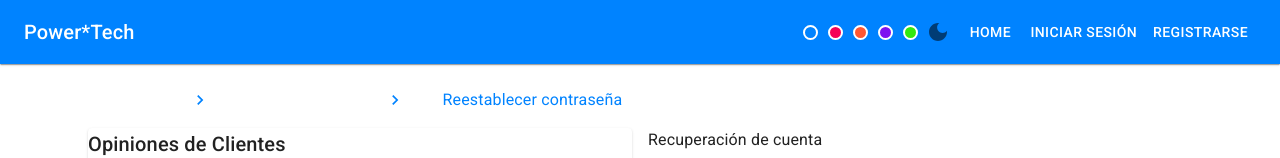
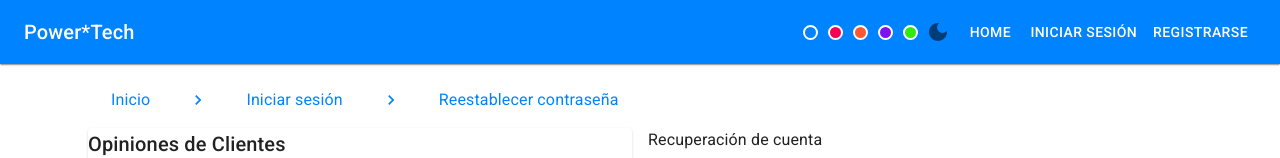
Before and after one commit to Ivanchis1515/React-MUI, a React (Vite) app: page /forgot-password in a window 1280 px wide. Shown: the top 158 px of the page. Built offline with nearby package versions, Linux system fonts and the light colour scheme.

Commit message:
Arreglo de breadCumbs

```diff
--- a/src/Pages/Accesorios.jsx
+++ b/src/Pages/Accesorios.jsx
@@ -85,10 +85,12 @@ const Accesorios = () => {
                         separator={<NavigateNextIcon fontSize="small" />}
                         aria-label="breadcrumb"
                         style={{ color: theme.palette.primary.main }}
-                        sx={{ mt: 1, mb: 1, p: 1, bgcolor: 'primary', borderRadius: 1 }}
+                        sx={{ mt: 1, mb: 1, p: 1 }}
                     >
-                        <RouterLink color="inherit" to="/">
-                            Inicio
+                        <RouterLink to="/" >
+                            <Typography color="primary">
+                                Inicio
+                            </Typography>
                         </RouterLink>
                         <Typography color="primary">Accesorios</Typography>
                     </Breadcrumbs>
--- a/src/Pages/Audio.jsx
+++ b/src/Pages/Audio.jsx
@@ -84,10 +84,12 @@ const Audio = () => {
                         separator={<NavigateNextIcon fontSize="small" />}
                         aria-label="breadcrumb"
                         style={{ color: theme.palette.primary.main }}
-                        sx={{ mt: 1, mb: 1, p: 1, bgcolor: 'primary', borderRadius: 1 }}
+                        sx={{ mt: 1, mb: 1, p: 1 }}
                     >
-                        <RouterLink color="inherit" to="/">
-                            Inicio
+                        <RouterLink to="/" >
+                            <Typography color="primary">
+                                Inicio
+                            </Typography>
                         </RouterLink>
                         <Typography color="primary">Audio y Video</Typography>
                     </Breadcrumbs>
--- a/src/Pages/Camaras.jsx
+++ b/src/Pages/Camaras.jsx
@@ -84,10 +84,12 @@ const Camaras = () => {
                         separator={<NavigateNextIcon fontSize="small" />}
                         aria-label="breadcrumb"
                         style={{ color: theme.palette.primary.main }}
-                        sx={{ mt: 1, mb: 1, p: 1, bgcolor: 'primary', borderRadius: 1 }}
+                        sx={{ mt: 1, mb: 1, p: 1 }}
                     >
-                        <RouterLink color="inherit" to="/">
-                            Inicio
+                        <RouterLink to="/" >
+                            <Typography color="primary">
+                                Inicio
+                            </Typography>
                         </RouterLink>
                         <Typography color="primary">Cámaras y Fotografía</Typography>
                     </Breadcrumbs>
--- a/src/Pages/Computadoras.jsx
+++ b/src/Pages/Computadoras.jsx
@@ -4,9 +4,9 @@ import { Container, Typography, TextField, Grid } from "@mui/material";
 import { useTheme } from '@mui/material/styles';
 import Breadcrumbs from '@mui/material/Breadcrumbs'; //migajas de pan
 import { Link as RouterLink } from 'react-router-dom'; //manejador para no recargar la pagina
-import NavigateNextIcon from '@mui/icons-material/NavigateNext';
 
 //iconos
+import NavigateNextIcon from '@mui/icons-material/NavigateNext';
 
 //recursos
 import IndividuallyProduct from "../Components/ComponentUI/IndividuallyProduct";
@@ -87,12 +87,16 @@ const Computadoras = () => {
                 <Grid item xs={12} md={6}>
                     <Breadcrumbs
                         separator={<NavigateNextIcon fontSize="small" />}
-                        aria-label="breadcrumb"
+                        // aria-label="breadcrumb"
                         style={{ color: theme.palette.primary.main }}
-                        sx={{ mt: 1, mb: 1, p: 1, bgcolor: 'primary', borderRadius: 1 }}
+                        sx={{ mt: 1, mb: 1, p: 1, borderRadius: 1}}
                     >
-                        <RouterLink color="primary" to="/">
-                            Inicio
+                        <RouterLink
+                            to="/"
+                        >
+                            <Typography color="primary">
+                                Inicio
+                            </Typography>
                         </RouterLink>
                         <Typography color="primary">Computadoras</Typography>
                     </Breadcrumbs>
--- a/src/Pages/ForgotPassword.jsx
+++ b/src/Pages/ForgotPassword.jsx
@@ -48,13 +48,17 @@ const ForgotPassword = () => {
                         separator={<NavigateNextIcon fontSize="small" />}
                         aria-label="breadcrumb"
                         style={{ color: theme.palette.primary.main }}
-                        sx={{ mt: 1, mb: 1, p: 1, bgcolor: 'primary', borderRadius: 1 }}
+                        sx={{ mt: 1, mb: 1, p: 1 }}
                     >
-                        <RouterLink color="inherit" to="/">
-                            Inicio
+                        <RouterLink to="/" >
+                            <Typography color="primary">
+                                Inicio
+                            </Typography>
                         </RouterLink>
-                        <RouterLink color="inherit" to="/Login">
-                            Iniciar sesión
+                        <RouterLink to="/Login" >
+                            <Typography color="primary">
+                                Iniciar sesión
+                            </Typography>
                         </RouterLink>
                         <Typography color="primary">Reestablecer contraseña</Typography>
                     </Breadcrumbs>
--- a/src/Pages/Juegos.jsx
+++ b/src/Pages/Juegos.jsx
@@ -84,10 +84,12 @@ const Juegos = () => {
                         separator={<NavigateNextIcon fontSize="small" />}
                         aria-label="breadcrumb"
                         style={{ color: theme.palette.primary.main }}
-                        sx={{ mt: 1, mb: 1, p: 1, bgcolor: 'primary', borderRadius: 1 }}
+                        sx={{ mt: 1, mb: 1, p: 1 }}
                     >
-                        <RouterLink color="inherit" to="/">
-                            Inicio
+                        <RouterLink to="/" >
+                            <Typography color="primary">
+                                Inicio
+                            </Typography>
                         </RouterLink>
                         <Typography color="primary">Juegos y Consolas</Typography>
                     </Breadcrumbs>
--- a/src/Pages/LoginView.jsx
+++ b/src/Pages/LoginView.jsx
@@ -92,10 +92,12 @@ const LoginForm = () => {
                         separator={<NavigateNextIcon fontSize="small" />}
                         aria-label="breadcrumb"
                         style={{ color: theme.palette.primary.main }}
-                        sx={{ mt: 1, mb: 1, p: 1, bgcolor: 'primary', borderRadius: 1 }}
+                        sx={{ mt: 1, mb: 1, p: 1 }}
                     >
-                        <RouterLink color="inherit" to="/">
-                            Inicio
+                        <RouterLink to="/" >
+                            <Typography color="primary">
+                                Inicio
+                            </Typography>
                         </RouterLink>
                         <Typography color="primary">Iniciar sesión</Typography>
                     </Breadcrumbs>
--- a/src/Pages/RegisterView.jsx
+++ b/src/Pages/RegisterView.jsx
@@ -106,10 +106,12 @@ const RegistroView = () => {
                         separator={<NavigateNextIcon fontSize="small" />}
                         aria-label="breadcrumb"
                         style={{ color: theme.palette.primary.main }}
-                        sx={{ mt: 1, mb: 1, p: 1, bgcolor: 'primary', borderRadius: 1 }}
+                        sx={{ mt: 1, mb: 1, p: 1 }}
                     >
-                        <RouterLink color="primary" to="/">
-                            Inicio
+                        <RouterLink to="/">
+                            <Typography color="primary">
+                                Inicio
+                            </Typography>
                         </RouterLink>
                         <Typography color="primary">Registrarse</Typography>
                     </Breadcrumbs>
--- a/src/Pages/Telefonos.jsx
+++ b/src/Pages/Telefonos.jsx
@@ -84,10 +84,12 @@ const Telefonos = () => {
                         separator={<NavigateNextIcon fontSize="small" />}
                         aria-label="breadcrumb"
                         style={{ color: theme.palette.primary.main }}
-                        sx={{ mt: 1, mb: 1, p: 1, bgcolor: 'primary', borderRadius: 1 }}
+                        sx={{ mt: 1, mb: 1, p: 1 }}
                     >
-                        <RouterLink color="inherit" to="/">
-                            Inicio
+                        <RouterLink to="/" >
+                            <Typography color="primary">
+                                Inicio
+                            </Typography>
                         </RouterLink>
                         <Typography color="primary">Telefonía</Typography>
                     </Breadcrumbs>
```
